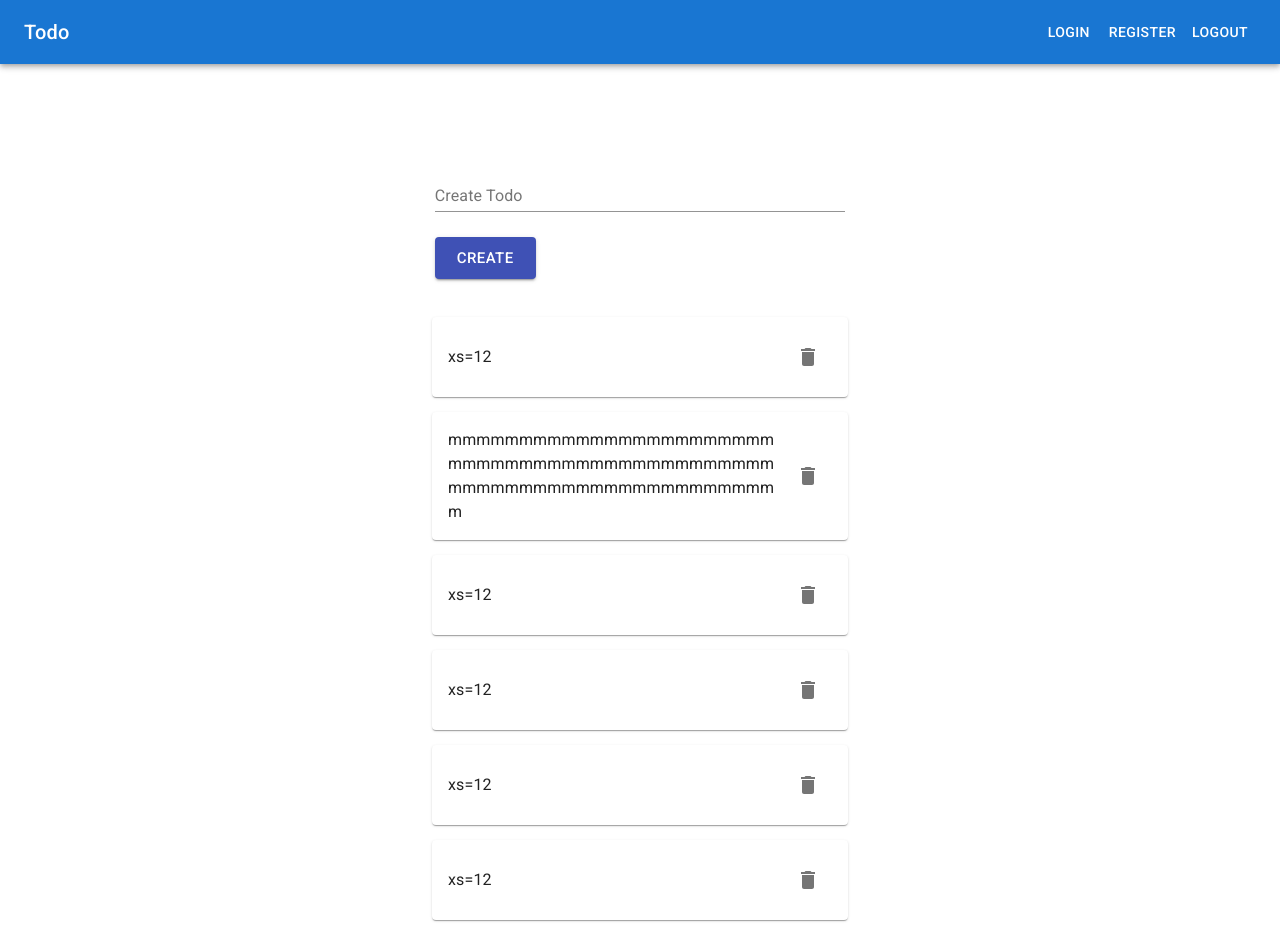
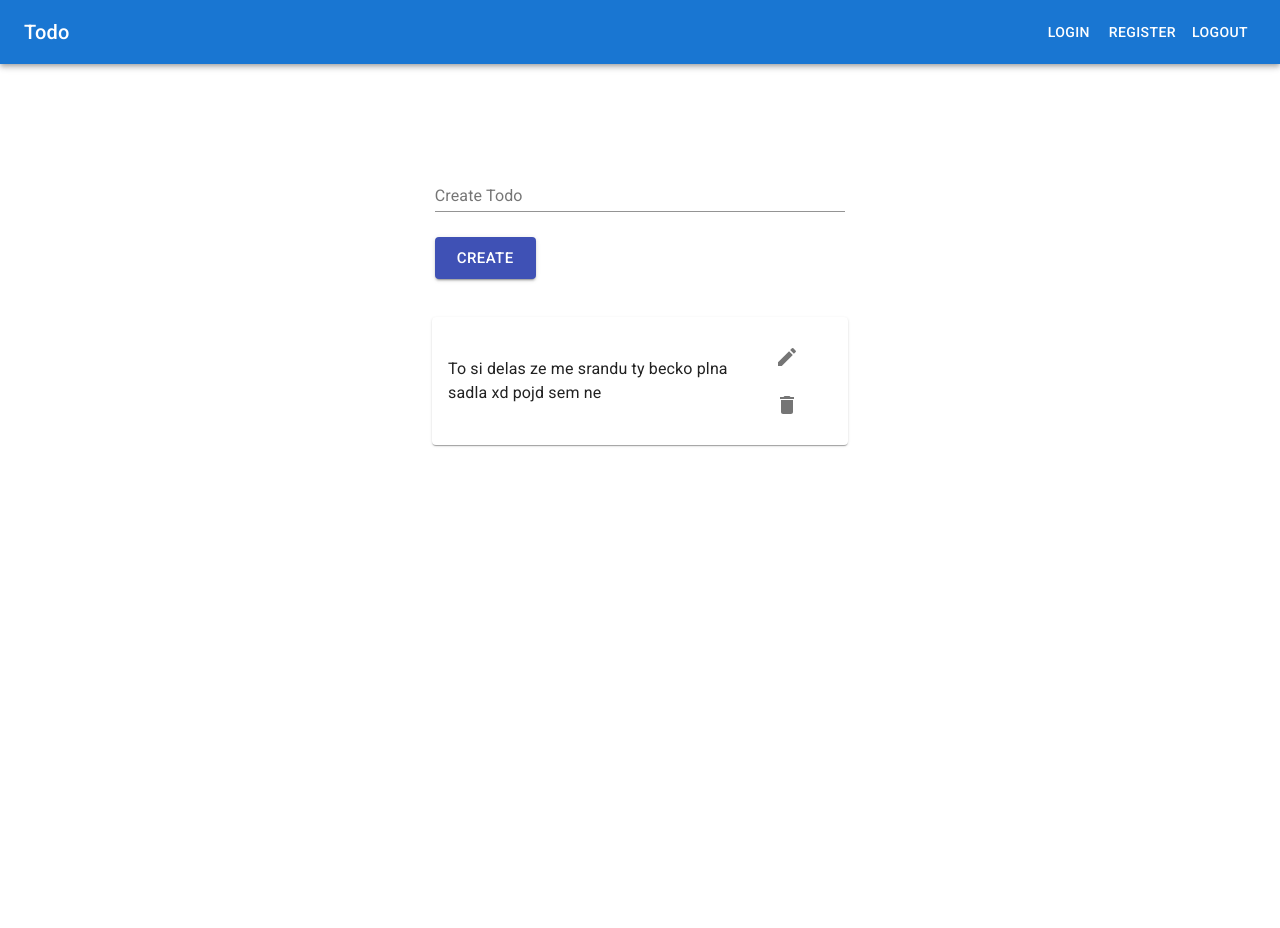
Before and after one commit to plechipt/todo-app, a React (Create React App) app in the folder frontend/: page /login in a window 1280 px wide. After the commit the page ends 800 px from the top, so only its background shows below. Built offline with nearby package versions, Linux system fonts and the light colour scheme.

Commit message:
renamed class names

```diff
--- a/frontend/src/components/Authentication/Login.js
+++ b/frontend/src/components/Authentication/Login.js
@@ -28,6 +28,7 @@ const Login = () => {
       <Grid className={classes.formsContainer} container>
         <Grid item xs={11} sm={8} md={5} lg={3}>
           <TextField
+            className={classes.usernameField}
             id="login-input"
             label="Username"
             fullWidth
--- a/frontend/src/components/Authentication/Register.js
+++ b/frontend/src/components/Authentication/Register.js
@@ -29,6 +29,7 @@ const Register = () => {
       <Grid className={classes.formsContainer} container>
         <Grid item xs={11} sm={8} md={5} lg={3}>
           <TextField
+            className={classes.usernameField}
             id="username-input"
             label="Username"
             fullWidth
--- a/frontend/src/components/Navbar.js
+++ b/frontend/src/components/Navbar.js
@@ -15,7 +15,7 @@ const useStyles = makeStyles((theme) => ({
   appBar: {
     background: "#1976D2",
   },
-  title: {
+  logo: {
     flexGrow: 1,
   },
 }));
@@ -32,7 +32,7 @@ const Navbar = () => {
     <div className={classes.root}>
       <AppBar className={classes.appBar} position="static">
         <Toolbar>
-          <Typography variant="h6" className={classes.title}>
+          <Typography variant="h6" className={classes.logo}>
             Todo
           </Typography>
           <Button onClick={() => handleOnRedirect("/login")} color="inherit">
--- a/frontend/src/components/TodoList.js
+++ b/frontend/src/components/TodoList.js
@@ -4,7 +4,8 @@ import { makeStyles } from "@material-ui/core/styles";
 import Paper from "@material-ui/core/Paper";
 import Grid from "@material-ui/core/Grid";
 import Typography from "@material-ui/core/Typography";
-import Box from "@material-ui/core/Box";
+
+import EditIcon from "@material-ui/icons/Edit";
 import IconButton from "@material-ui/core/IconButton";
 import DeleteIcon from "@material-ui/icons/Delete";
 
@@ -17,12 +18,12 @@ const useStyles = makeStyles((theme) => ({
     alignItems: "center",
     justifyContent: "space-between",
     marginTop: 15,
+    wordBreak: "break-word",
     padding: theme.spacing(2),
   },
   content: {
     //textDecoration: "line-through",
     fontSize: 16,
-    wordBreak: "break-word",
   },
 }));
 
@@ -34,48 +35,17 @@ const TodoList = () => {
       <Grid className={classes.todoContainer} container spacing={2}>
         <Grid className={classes.item} item xs={11} sm={8} md={6} lg={4}>
           <Paper className={classes.paper}>
-            <Typography wrap className={classes.content}>
-              xs=12
+            <Typography className={classes.content}>
+              To si delas ze me srandu ty becko plna sadla xd pojd sem ne
             </Typography>
-            <IconButton aria-label="delete">
-              <DeleteIcon />
-            </IconButton>
-          </Paper>
-          <Paper className={classes.paper}>
-            <Typography
-              component="div"
-              display="inline"
-              className={classes.content}
-            >
-              mmmmmmmmmmmmmmmmmmmmmmmmmmmmmmmmmmmmmmmmmmmmmmmmmmmmmmmmmmmmmmmmmmmmmm
-            </Typography>
-            <IconButton aria-label="delete">
-              <DeleteIcon />
-            </IconButton>
-          </Paper>
-          <Paper className={classes.paper}>
-            <Typography className={classes.content}>xs=12</Typography>
-            <IconButton aria-label="delete">
-              <DeleteIcon />
-            </IconButton>
-          </Paper>
-          <Paper className={classes.paper}>
-            <Typography className={classes.content}>xs=12</Typography>
-            <IconButton aria-label="delete">
-              <DeleteIcon />
-            </IconButton>
-          </Paper>
-          <Paper className={classes.paper}>
-            <Typography className={classes.content}>xs=12</Typography>
-            <IconButton aria-label="delete">
-              <DeleteIcon />
-            </IconButton>
-          </Paper>
-          <Paper className={classes.paper}>
-            <Typography className={classes.content}>xs=12</Typography>
-            <IconButton aria-label="delete">
-              <DeleteIcon />
-            </IconButton>
+            <div>
+              <IconButton aria-label="edit">
+                <EditIcon />
+              </IconButton>
+              <IconButton aria-label="delete">
+                <DeleteIcon />
+              </IconButton>
+            </div>
           </Paper>
         </Grid>
       </Grid>
```
Also changed, not shown: 1 other file (tests, documents, lock files or other folders).
